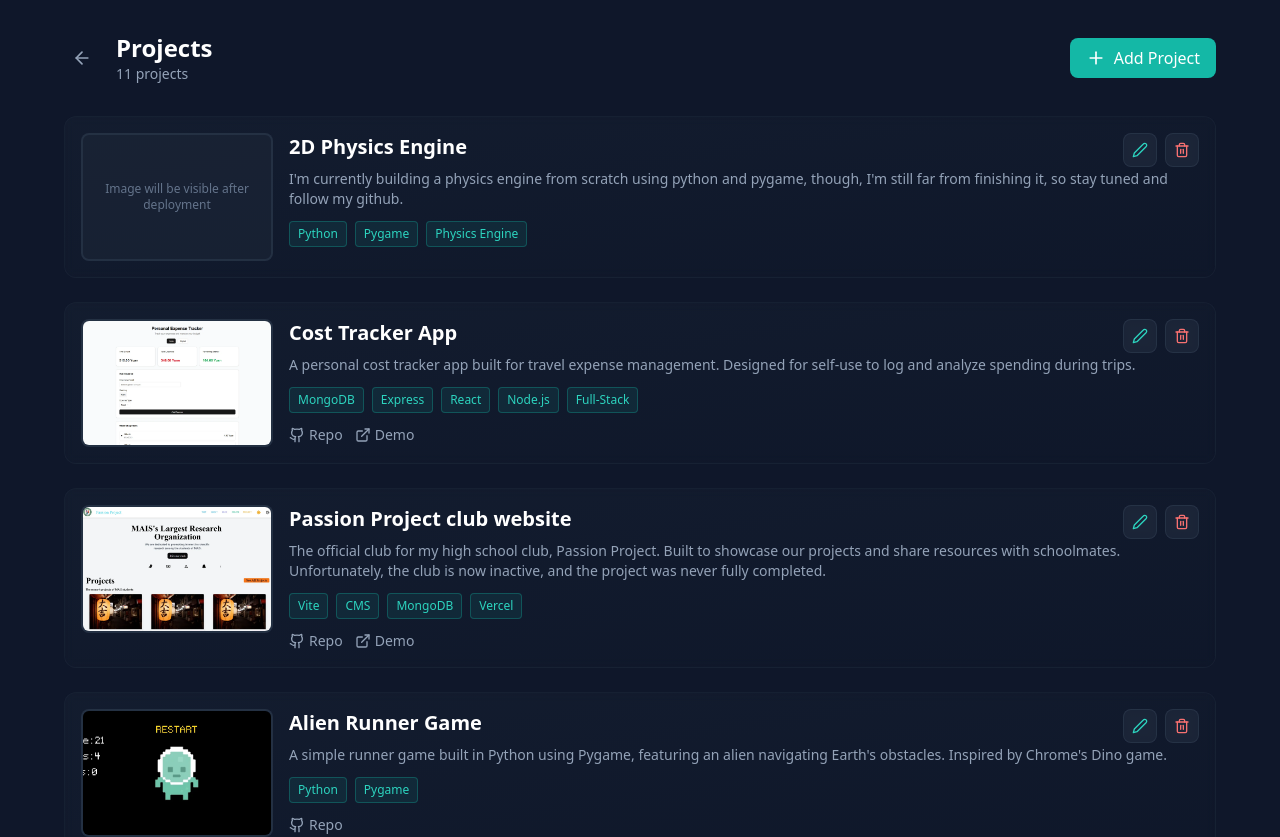
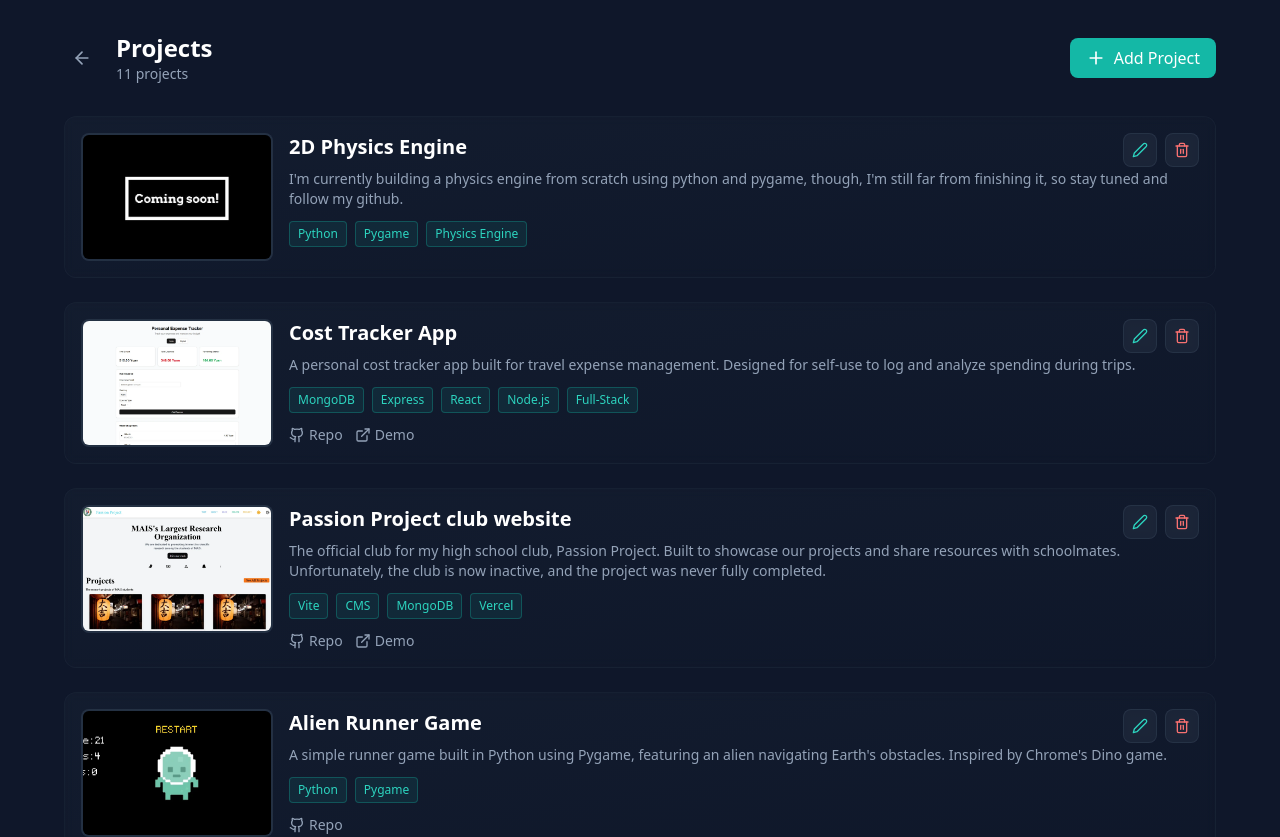
Before and after one commit to Sain-orshikh/portfolio, a Next.js app: page /zlog/projects in a window 1280 px wide. Shown: the top 837 px of the page. Built offline with nearby package versions, Linux system fonts and the light colour scheme.

Commit message:
Update project: 2D Physics Engine

```diff
--- a/src/data/projects.ts
+++ b/src/data/projects.ts
@@ -156,6 +156,6 @@ export const projects: Project[] = [
     ],
     repo: "",
     demo: "",
-    image: "/coming-soon-1768064498130.jpg"
+    image: "/coming-soon-1768065544454.jpg"
   }
 ];
```
